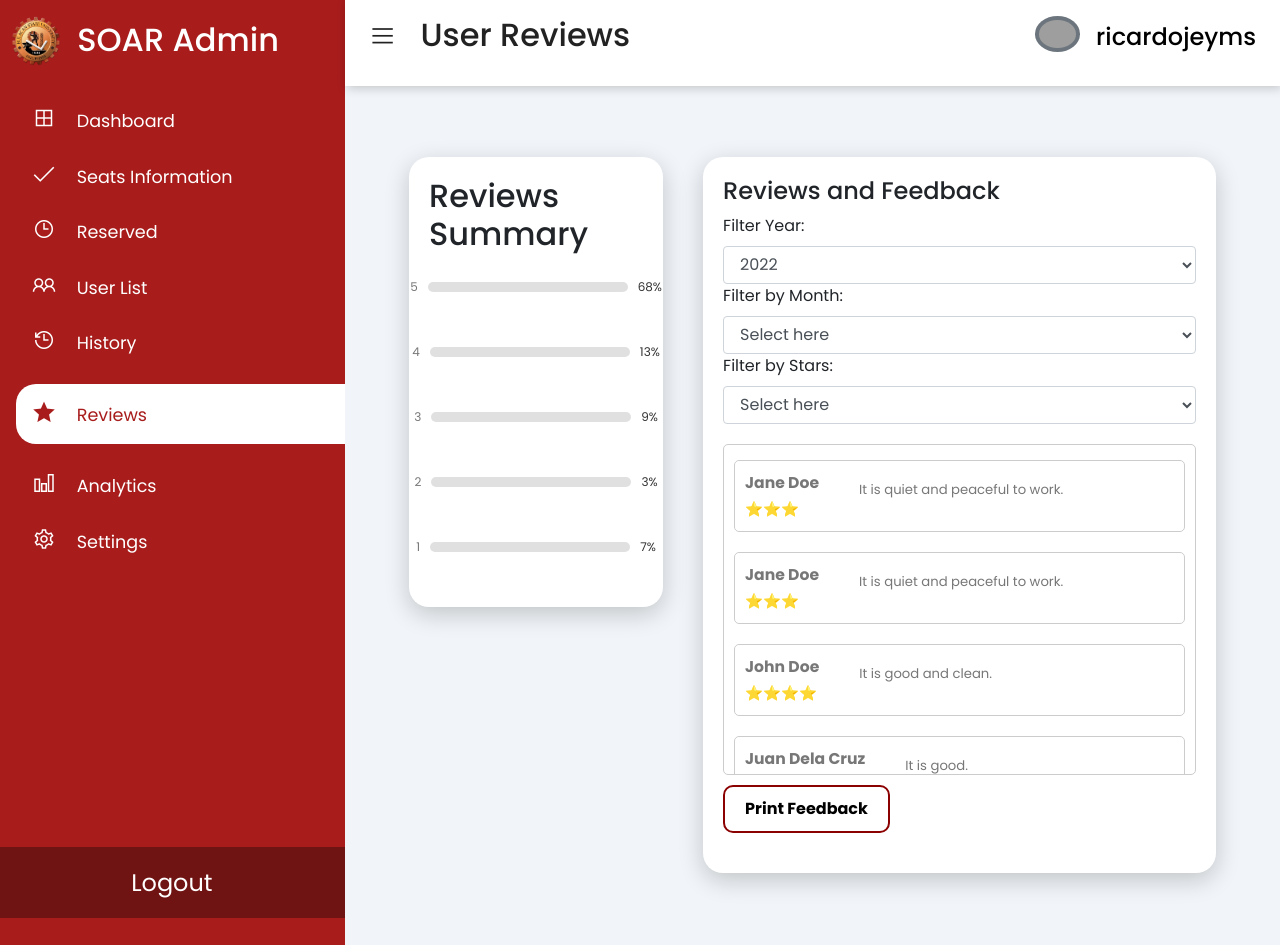
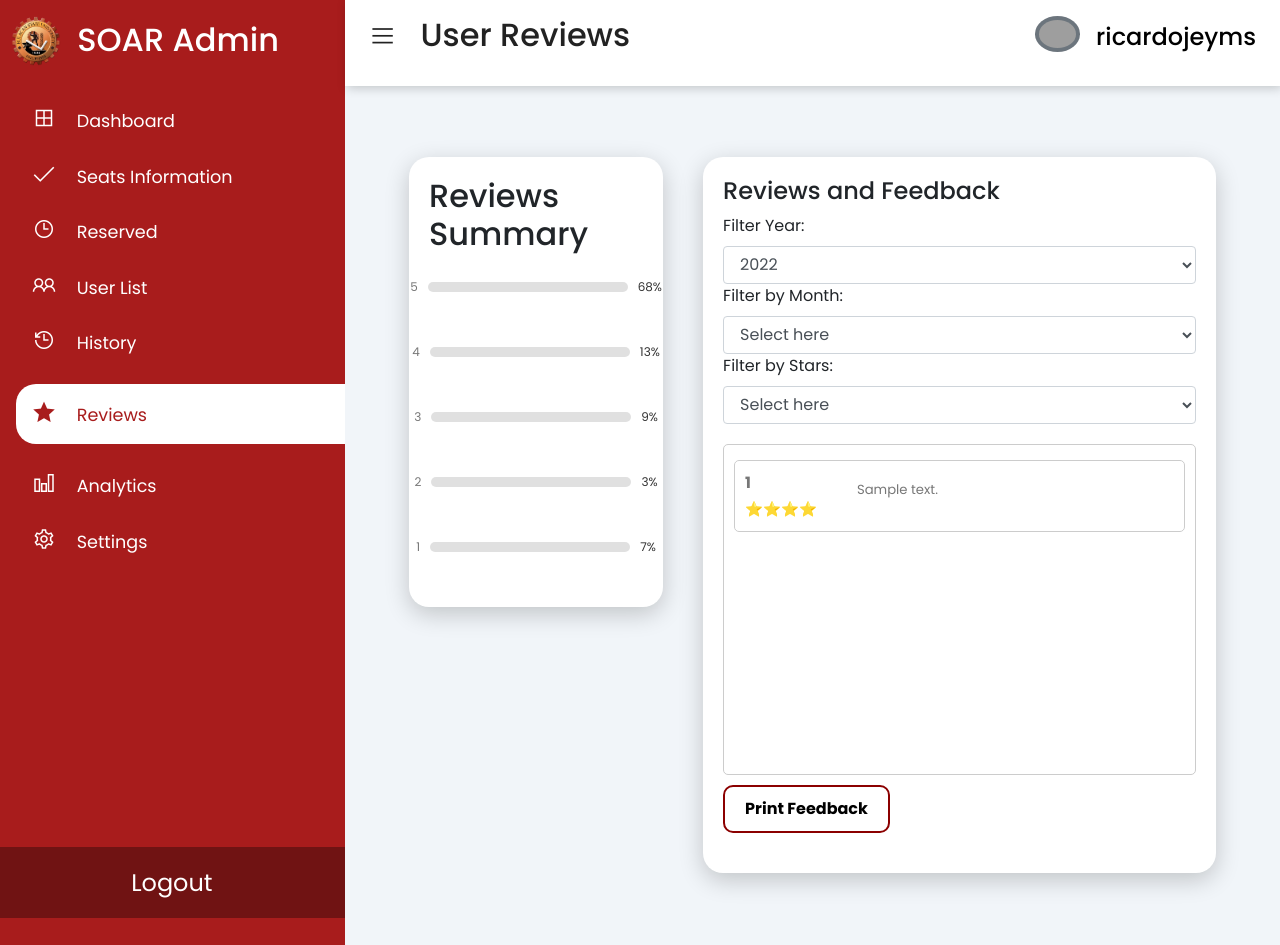
Before and after one commit to rykagene/capstone, a PHP site: page /adminReviews.php in a window 1280 px wide. Run offline with PHP 8.4, Linux system fonts and the light colour scheme; a user stored in the database is signed in; tables that the repository leaves empty hold one stand-in row (values such as "Sample post"); some libraries are stand-ins or nearby versions; grey boxes are pictures that could not be loaded.

Commit message:
user reviews connected to db

```diff
--- a/adminReviews.php
+++ b/adminReviews.php
@@ -234,75 +234,83 @@ require 'assets/php/session.php';
 
                             </div>
 
+                            <?php
+                            if (isset($_GET['search'])) {
+                                $valueToSearch = $_GET['search'];
+                                // search in all table columns
+                                // using concat mysql function
+                                $querySearch = "SELECT * FROM rating  WHERE rating_id >= 0";
+                                $search_result = filterTable($querySearch);
+
+                            } else {
+                                // display students existing on databse. exclude the admins/librarians
+                                $querySearch = "SELECT * FROM rating  WHERE rating_id >= 0";
+                                $search_result = filterTable($querySearch);
+                            }
+
+                            // function to connect and execute the query
+                            function filterTable($querySearch)
+                            {
+                                require 'assets/php/connect.php';
+                                $filter_Result = mysqli_query($conn, $querySearch);
+                                return $filter_Result;
+                            }
+                            ?>
+
                             <div class="review-list-container">
                                 <div class="review-list">
+                                    <?php
+                                    if ($count = mysqli_num_rows($search_result) > 0) {
+
+                                        while ($row2 = mysqli_fetch_array($search_result)) {
+
+                                            ?>
                                             <!-- Review 1 -->
                                             <div class="reviews">
                                                 <div class="review-header">
                                                     <div class="review-info">
-                                                <span class="name">Jane Doe</span>
-                                                <span class="date">6/24/23</span>
+                                                        <span class="name">
+                                                            <?php echo $row2['user_id']; ?>
+                                                        </span>
+                                                        <span class="date">
+                                                            <?php echo $row2['date']; ?>
+                                                        </span>
                                                     </div>
                                                     <div class="star-rating">
-                                                <span>⭐⭐⭐</span>
+                                                        <span>
+                                                            <?php if ($row2['rating'] == "1") {
+                                                                echo "⭐";
+                                                            } elseif ($row2['rating'] == "2") {
+                                                                echo "⭐⭐";
+                                                            } elseif ($row2['rating'] == "3") {
+                                                                echo "⭐⭐⭐";
+                                                            } elseif ($row2['rating'] == "4") {
+                                                                echo "⭐⭐⭐⭐";
+                                                            } elseif ($row2['rating'] == "5") {
+                                                                echo "⭐⭐⭐⭐⭐";
+                                                            } ?>
+                                                        </span>
                                                     </div>
                                                 </div>
                                                 <div class="review-text">
-                                            <p>It is quiet and peaceful to work.</p>
+                                                    <p>
+                                                        <?php echo $row2['review']; ?>
+                                                    </p>
+                                                </div>
+                                            </div>
+                                        <?php }
+                                    }
+                                    ?>
+
+                                </div>
                             </div>
                         </div>
 
-                                    <!-- Review 2 -->
-                                    <div class="reviews">
-                                        <div class="review-header">
-                                            <div class="review-info">
-                                                <span class="name">Jane Doe</span>
-                                                <span class="date">6/24/23</span>
-                                            </div>
-                                            <div class="star-rating">
-                                                <span>⭐⭐⭐</span>
-                                            </div>
-                                        </div>
-                                        <div class="review-text">
-                                            <p>It is quiet and peaceful to work.</p>
-                                        </div>
-                                    </div>
-                                    <!-- Review 2 -->
-                                    <div class="reviews">
-                                        <div class="review-header">
-                                            <div class="review-info">
-                                                <span class="name">John Doe</span>
-                                                <span class="date">9/9/23</span>
-                                            </div>
-                                            <div class="star-rating">
-                                                <span>⭐⭐⭐⭐</span>
-                                            </div>
-                                        </div>
-                                        <div class="review-text">
-                                            <p>It is good and clean.</p>
-                                        </div>
-                                    </div>
-                                    <!-- Review 2 -->
-                                    <div class="reviews">
-                                        <div class="review-header">
-                                            <div class="review-info">
-                                                <span class="name">Juan Dela Cruz</span>
-                                                <span class="date">8/8/23</span>
-                                            </div>
-                                            <div class="star-rating">
-                                                <span>⭐⭐⭐⭐</span>
-                                            </div>
-                                        </div>
-                                        <div class="review-text">
-                                            <p>It is good.</p>
-                                        </div>
-                                    </div>
-                                </div>
-                            </div>
                         <div class="print-report">
                             <a href="sample-doc.pdf" class="buttons">Print Feedback</a>
                         </div>
-                        </div>
+
+
 
         </main>
 
@@ -311,19 +319,13 @@ require 'assets/php/session.php';
 
 
 </body>
-<!-- <script src="https://cdnjs.cloudflare.com/ajax/libs/popper.js/1.12.9/umd/popper.min.js"></script>
+<script src="https://cdnjs.cloudflare.com/ajax/libs/popper.js/1.12.9/umd/popper.min.js"></script>
 <script src="https://maxcdn.bootstrapcdn.com/bootstrap/4.0.0/js/bootstrap.min.js"></script>
 <script src="https://cdn.jsdelivr.net/npm/sweetalert2@11.0.18/dist/sweetalert2.all.min.js"></script>
 <script src="assets\js\adminReviews.js"></script>
-<script src="https://code.jquery.com/jquery-3.6.0.min.js"></script> -->
+<script src="https://code.jquery.com/jquery-3.6.0.min.js"></script>
 
 <script src="assets\js\sidebar.js"></script>
 
-<script src="https://cdn.jsdelivr.net/npm/jquery@3.5.1/dist/jquery.slim.min.js"
-    integrity="sha384-DfXdz2htPH0lsSSs5nCTpuj/zy4C+OGpamoFVy38MVBnE+IbbVYUew+OrCXaRkfj"
-    crossorigin="anonymous"></script>
-<script src="https://cdn.jsdelivr.net/npm/bootstrap@4.6.2/dist/js/bootstrap.bundle.min.js"
-    integrity="sha384-Fy6S3B9q64WdZWQUiU+q4/2Lc9npb8tCaSX9FK7E8HnRr0Jz8D6OP9dO5Vg3Q9ct"
-    crossorigin="anonymous"></script>
 
 </html>
```
Lines whose indentation alone changed are shown as unchanged.
